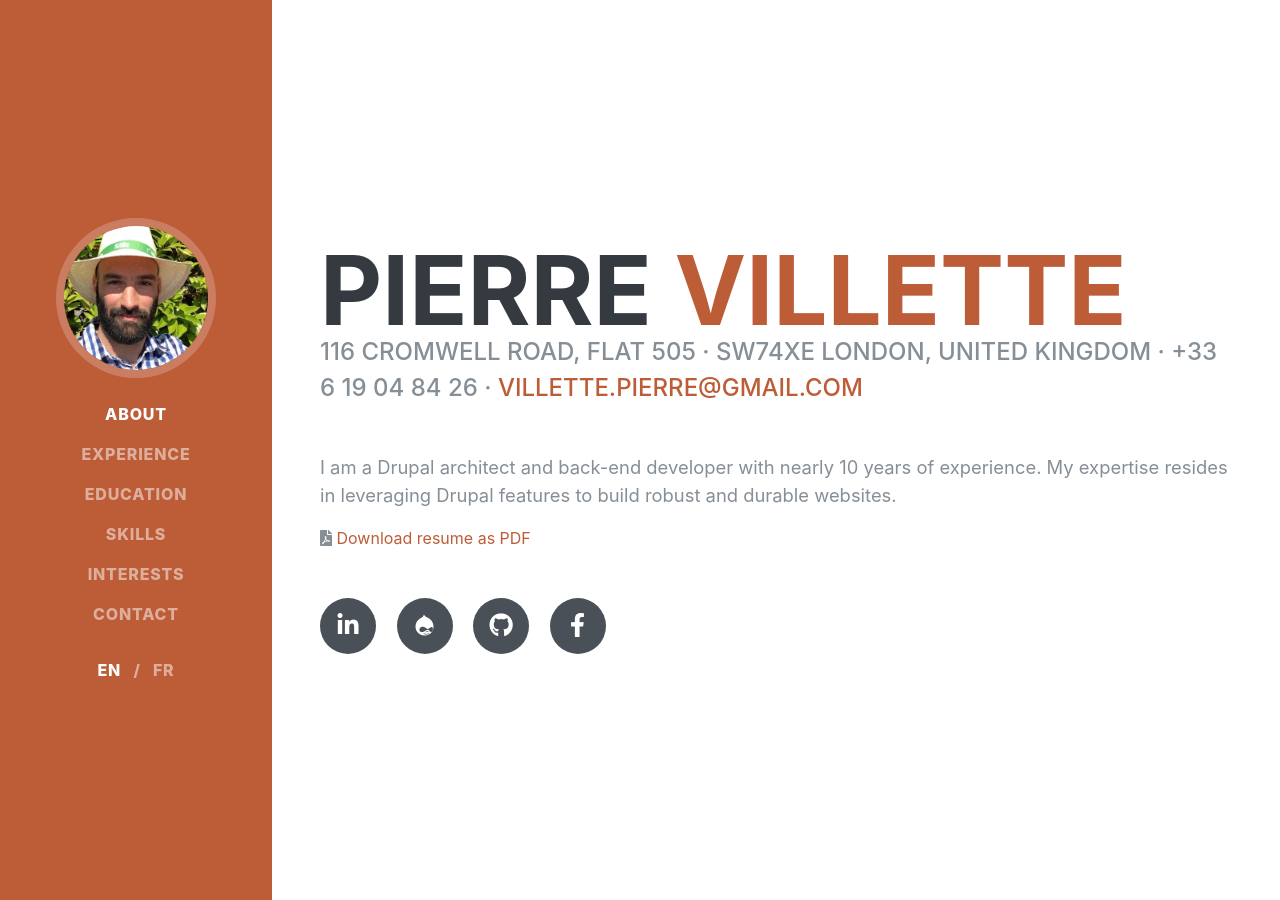
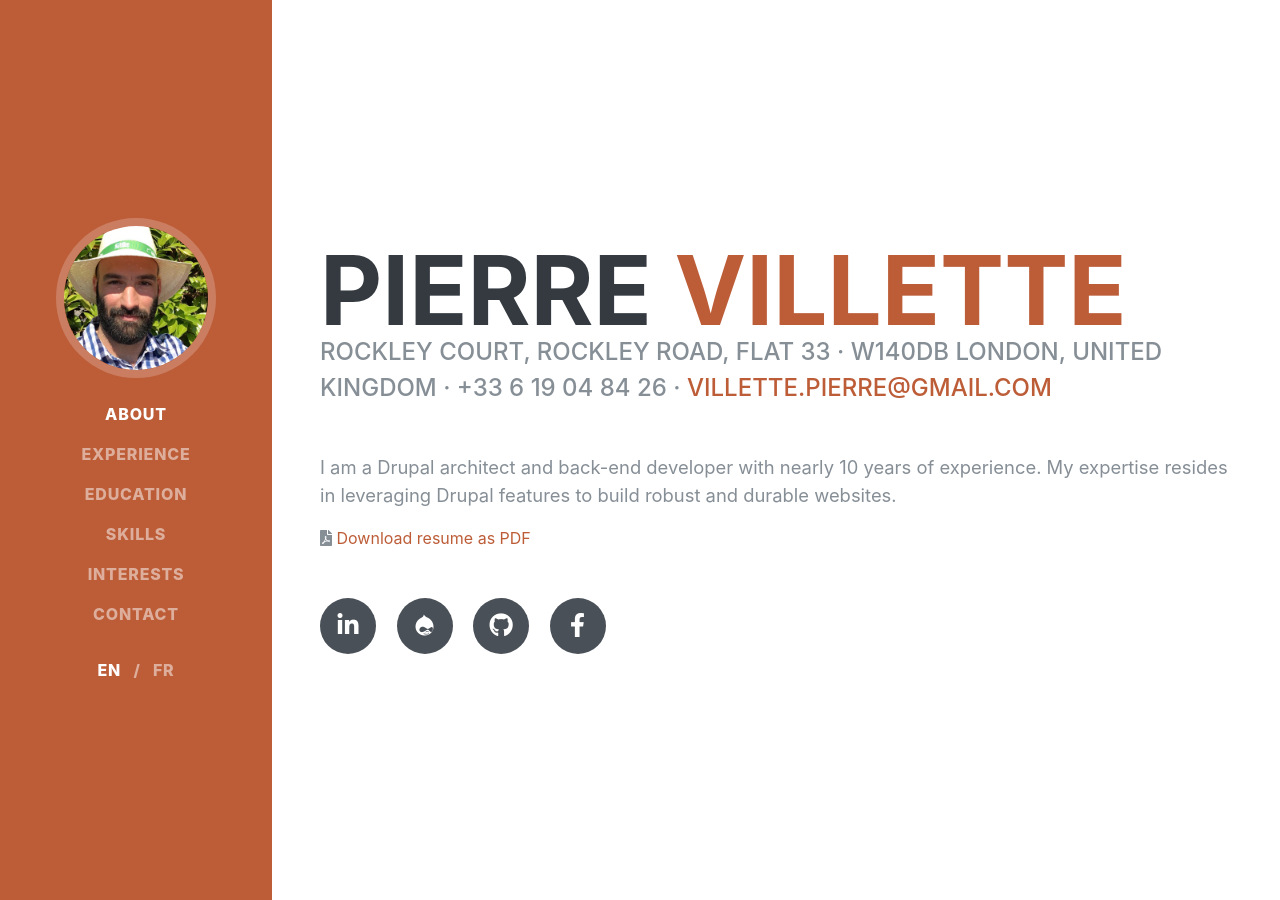
Before and after one commit to villette/villette.github.io, a Jekyll site: the page built from en/index.html, in a window 1280 px wide and 900 px high. Built offline with Jekyll 4.4.1, drawn with Linux system fonts in a browser that asks for light colours; nearby versions of some CDN libraries; some web fonts are replaced.

Commit message:
Update address info, update dependencies.

```diff
--- a/_data/translations/en.yml
+++ b/_data/translations/en.yml
@@ -11,7 +11,7 @@ navigation:
   contact: Contact
 
 about:
-  informations: "116 Cromwell Road, Flat 505 · SW74XE London, UNITED KINGDOM · +33 6 19 04 84 26 ·"
+  informations: "Rockley Court, Rockley Road, Flat 33 · W140DB London, UNITED KINGDOM · +33 6 19 04 84 26 ·"
   contact: Contact me
   introduction: I am a Drupal architect and back-end developer with nearly 10 years of experience. My expertise resides in leveraging Drupal features to build robust and durable websites.
   resume:
--- a/_data/translations/fr.yml
+++ b/_data/translations/fr.yml
@@ -11,7 +11,7 @@ navigation:
   contact: Contact
 
 about:
-  informations: "116 Cromwell Road, Flat 505 · SW74XE Londres, ROYAUME UNI · +33 6 19 04 84 26 ·"
+  informations: "Rockley Court, Rockley Road, Flat 33 · W140DB Londres, ROYAUME UNI · +33 6 19 04 84 26 ·"
   contact: Contactez-moi
   introduction: L'expérience que j'ai accumulée en presque 10 ans de présence sur le web m'a permis de devenir spécialiste de Drupal. Mon expertise me permet d'utiliser les fonctionnalités de Drupal afin de développer des sites fiables et perennes.
   resume:
```
Also changed, not shown: Gemfile.lock.
